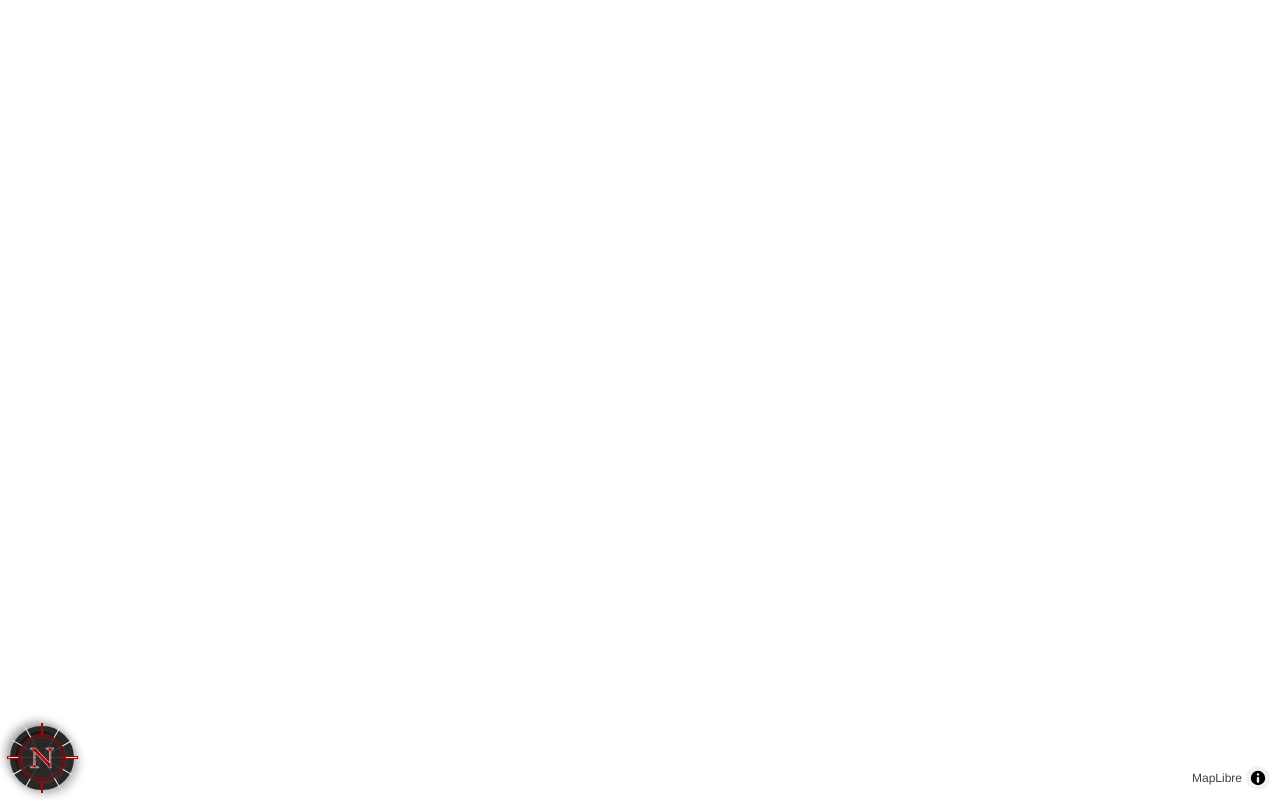
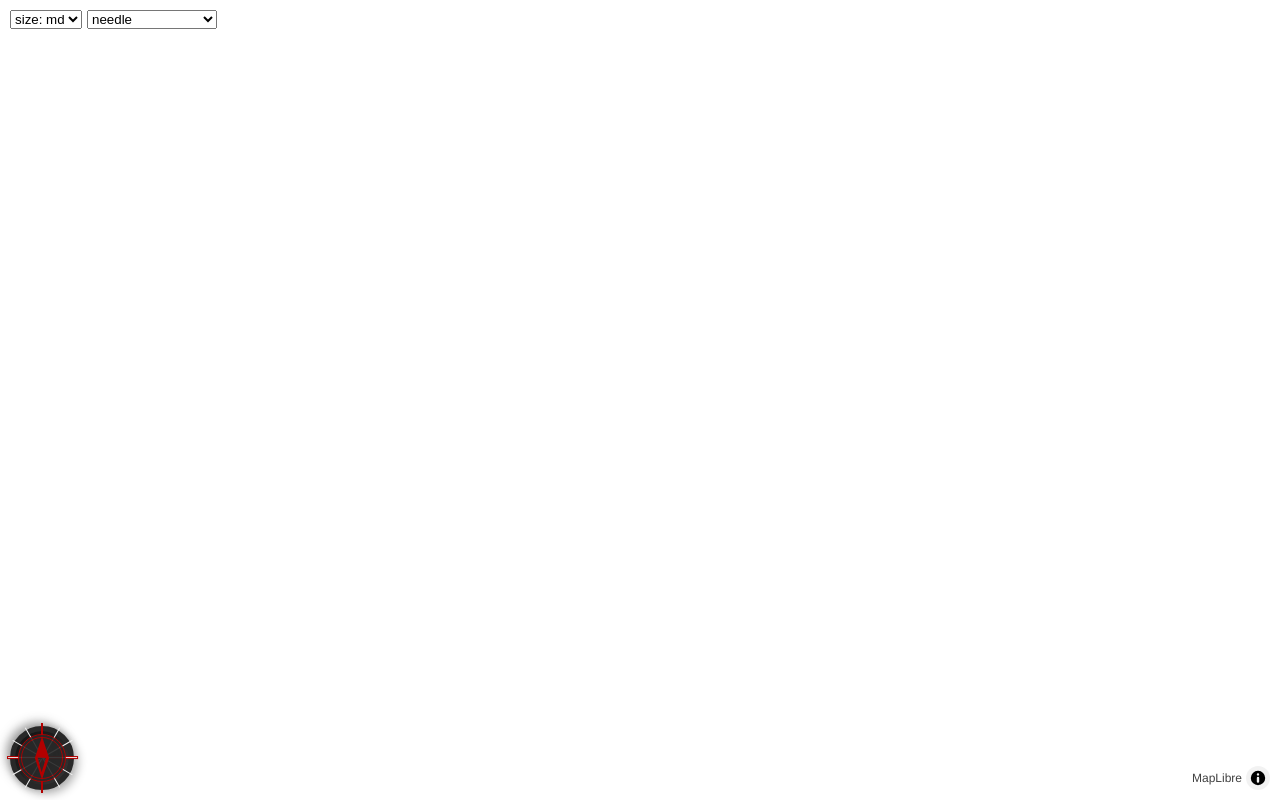
Before and after one commit to jedluk/maplibre-compass-pro, a website built with Vite: page index.html in a window 1280 px wide. Built offline with nearby package versions, Linux system fonts and the light colour scheme; files whose address does not match are found by name.

Commit message:
Update sandbox

```diff
--- a/index.html
+++ b/index.html
@@ -9,7 +9,21 @@
 </head>
 
 <body>
-    <div id="map" style='width: 100%; height: 100vh'></div>
+    <div id="map" style="width: 100%; height: 100vh"></div>
+    <div class="panel">
+        <select id="size-selector">
+            <option value="xs">size: xs</option>
+            <option value="sm">size: sm</option>
+            <option selected value="md">size: md</option>
+            <option value="lg">size: lg</option>
+            <option value="xl">size: xl</option>
+        </select>
+        <select id="kind-selector">
+            <option selected>needle</option>
+            <option>cardinal directions</option>
+        </select>
+    </div>
+
     <script type="module" src="/src/main.ts"></script>
 </body>
 
--- a/src/maplibre.css
+++ b/src/main.css
@@ -13,3 +13,14 @@ body {
 .maplibregl-ctrl-bottom-left .compass-pro {
     margin-right: 0.5rem;
 }
+
+.panel {
+    display: flex;
+    left: 10px;
+    position: absolute;
+    top: 10px;
+}
+
+.panel select {
+    margin-right: 5px;
+}
--- a/src/main.ts
+++ b/src/main.ts
@@ -1,7 +1,7 @@
 import 'maplibre-gl/dist/maplibre-gl.css'
-import './maplibre.css'
+import './main.css'
 import maplibregl from 'maplibre-gl'
-import { Compass } from './compass'
+import { Compass, CompassProps } from './compass'
 
 const map = new maplibregl.Map({
 	container: 'map',
@@ -10,13 +10,24 @@ const map = new maplibregl.Map({
 	zoom: 11,
 })
 
-const sizes = ['xs', 'sm', 'md', 'lg', 'xl'] as const
+const compass = new Compass({
+	size: 'md',
+	visualizePitch: false,
+	displayDirection: false,
+})
 
-map.addControl(
-	new Compass({
-		size: sizes[2],
-		visualizePitch: false,
-		displayDirection: true,
-	}),
-	'bottom-left',
-)
+map.addControl(compass, 'bottom-left')
+
+map.on('load', function () {
+	document
+		.getElementById('size-selector')
+		?.addEventListener('change', function (evt) {
+			const { value } = (evt.target as HTMLSelectElement)
+			compass.changeSize(value as NonNullable<CompassProps['size']>)
+		})
+	document
+		.getElementById('kind-selector')
+		?.addEventListener('change', function (evt) {
+			compass.toggle()
+		})
+})
```
